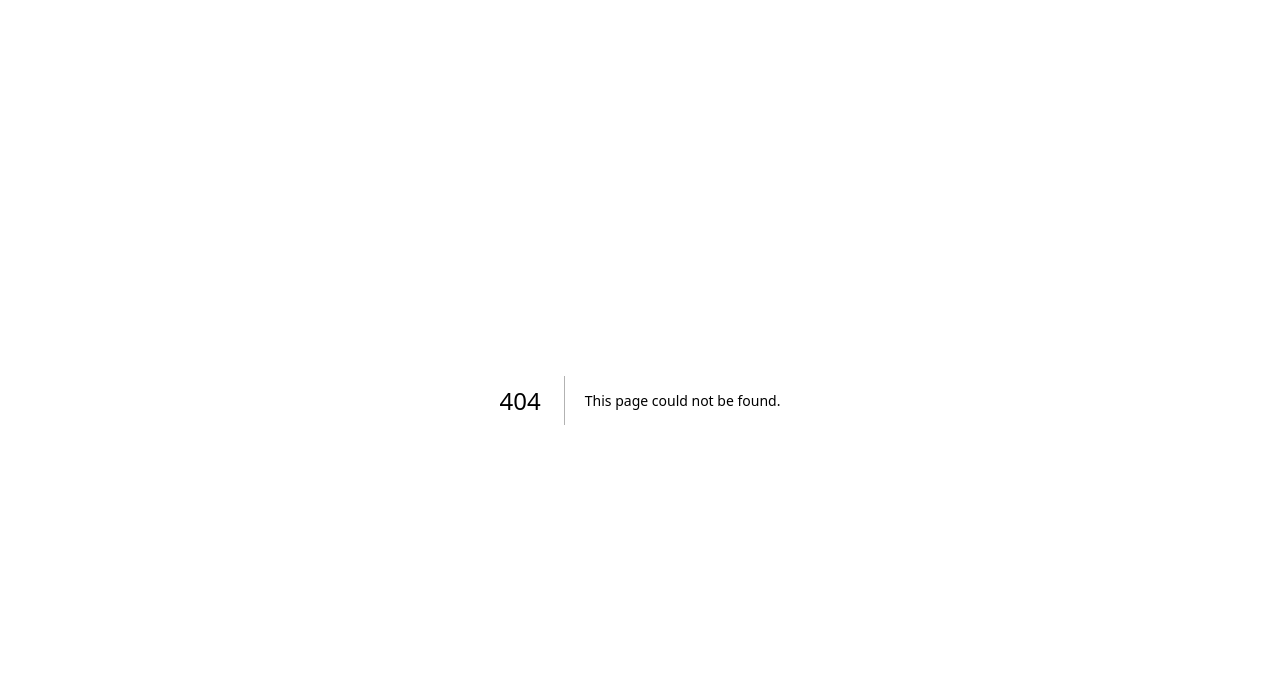
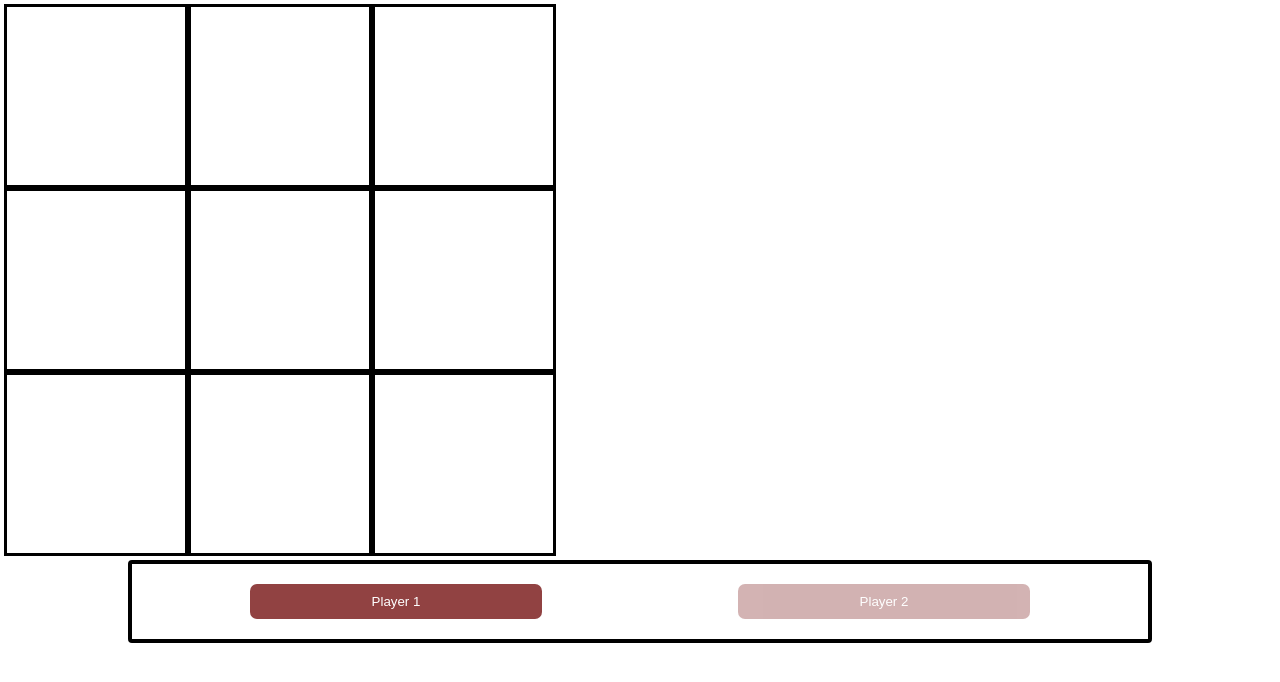
Before and after one commit to acebroke/Morpion, a Next.js app: page /MorpionGame in a window 1280 px wide. Before the commit this address had no page. Shown: the top 682 px of the page. Built offline with nearby package versions, Linux system fonts and the light colour scheme.

Commit message:
first step Morpion

```diff
--- a/next.config.js
+++ b/next.config.js
@@ -1,7 +1,7 @@
 /** @type {import('next').NextConfig} */
 const nextConfig = {
-  reactStrictMode: true,
+  reactStrictMode: false,
   swcMinify: true,
-}
+};
 
-module.exports = nextConfig
+module.exports = nextConfig;
--- a/package.json
+++ b/package.json
@@ -11,7 +11,8 @@
   "dependencies": {
     "next": "13.0.1",
     "react": "18.2.0",
-    "react-dom": "18.2.0"
+    "react-dom": "18.2.0",
+    "react-icons": "^4.6.0"
   },
   "devDependencies": {
     "eslint": "8.26.0",
--- /dev/null
+++ b/pages/Cellule.js
@@ -0,0 +1,35 @@
+import React from "react";
+import styles from "../styles/Cellule.module.css";
+import { ImCross } from "react-icons/im";
+import { MdOutlineCircle } from "react-icons/md";
+import { BiCrosshair } from "react-icons/bi";
+
+function Cellule({ value, play, id, hover, hoverPlay }) {
+  const jeton =
+    value == "circle" ? (
+      <MdOutlineCircle size={"80%"} color={"rgb(145, 66, 66)"} />
+    ) : value == "cross" ? (
+      <ImCross size={"70%"} color={"rgb(145, 66, 66)"} />
+    ) : (
+      ""
+    );
+
+  return (
+    <div
+      onMouseOver={() => {
+        hover(value, id, "hover");
+      }}
+      onMouseLeave={() => {
+        hover(value, id, "leave");
+      }}
+      onClick={() => play(value, id)}
+      className={`${styles.cellule} ${
+        !hoverPlay ? styles.hoverInActive : styles.hoverActive
+      }`}
+    >
+      {jeton}
+    </div>
+  );
+}
+
+export default Cellule;
--- /dev/null
+++ b/pages/MorpionGame.js
@@ -0,0 +1,112 @@
+import { useState, useEffect } from "react";
+import styles from "../styles/MorpionGame.module.css";
+import Cellule from "./Cellule";
+
+function MorpionGame() {
+  const [game, setGame] = useState(Array(9).fill(""));
+  const [isPlay, setisPlay] = useState(true);
+  const [winner, setwinner] = useState(null);
+  const [hoverPlay, sethoverPlay] = useState(null);
+  //   if win
+  if (winner) {
+    alert("The winner is :" + winner);
+    resetGame();
+  }
+
+  function resetGame() {
+    setwinner(null);
+    setisPlay(true);
+    setGame(Array(9).fill(""));
+  }
+
+  function play(value, id) {
+    // Check if can play
+    if (value) return;
+
+    // play
+    setGame(() => {
+      let tab = [...game];
+      tab[id] = isPlay ? "circle" : "cross";
+
+      return tab;
+    });
+
+    // Change the player
+    setisPlay(!isPlay);
+  }
+
+  useEffect(() => checkWinner(game), [isPlay]);
+
+  function checkWinner(tab) {
+    let solutions = [
+      [0, 1, 2],
+      [3, 4, 5],
+      [6, 7, 8],
+      [0, 3, 6],
+      [1, 4, 7],
+      [2, 5, 8],
+      [0, 4, 8],
+      [6, 4, 2],
+    ];
+
+    solutions.forEach((element, i) => {
+      let check = tab.filter((val, i) => {
+        return element.indexOf(i) !== -1;
+      });
+
+      if (
+        check.every((el) => el === "circle") ||
+        check.every((el) => el === "cross")
+      ) {
+        setwinner(check[0]);
+      }
+    });
+  }
+
+  function hover(value, id, event) {
+    // console.log("game[value] =>", game[id]);
+    if (event === "hover" && !game[id]) {
+      sethoverPlay(id);
+    } else {
+      sethoverPlay(null);
+    }
+  }
+
+  const compoCellules = game.map((e, i) => {
+    let resultHover = i === hoverPlay;
+    return (
+      <Cellule
+        key={i}
+        value={e}
+        id={i}
+        play={play}
+        hoverPlay={resultHover}
+        hover={hover}
+      />
+    );
+  });
+
+  return (
+    <div className={styles.container}>
+      <div className={styles.game}>{compoCellules}</div>
+      <div className={styles.buttons}>
+        <button
+          className={`${styles.button} ${
+            isPlay ? styles.active : styles.inactive
+          }`}
+        >
+          Player 1
+        </button>
+        <button
+          className={`${styles.button} ${
+            isPlay ? styles.inactive : styles.active
+          }`}
+        >
+          Player 2
+        </button>
+      </div>
+    </div>
+  );
+}
+
+export default MorpionGame;
--- a/pages/api/hello.js
+++ /dev/null
@@ -1,5 +0,0 @@
-// Next.js API route support: https://nextjs.org/docs/api-routes/introduction
-
-export default function handler(req, res) {
-  res.status(200).json({ name: 'John Doe' })
-}
--- /dev/null
+++ b/styles/Cellule.module.css
@@ -0,0 +1,13 @@
+.cellule {
+  border: 3px solid #000;
+  display: flex;
+  justify-content: center;
+  align-items: center;
+  cursor: pointer;
+}
+.cellule.hoverActive {
+  background-color: rgb(143, 81, 81);
+}
+.cellule.hoverInActive {
+  background-color: #ffff;
+}
--- a/styles/Home.module.css
+++ b/styles/Home.module.css
@@ -1,129 +1,54 @@
 .container {
-  padding: 0 2rem;
+  display: grid;
+  place-items: center;
+  height: 100vh;
+  width: 100%;
+  background-color: #0000;
 }
-
-.main {
-  min-height: 100vh;
-  padding: 4rem 0;
-  flex: 1;
+.boxCentral {
+  padding: 20px;
   display: flex;
   flex-direction: column;
-  justify-content: center;
   align-items: center;
 }
 
-.footer {
-  display: flex;
-  flex: 1;
-  padding: 2rem 0;
-  border-top: 1px solid #eaeaea;
-  justify-content: center;
-  align-items: center;
+.buttone {
+  width: 40%;
+  padding: 10px;
+  border-radius: 7px;
+  cursor: pointer;
+  color: #fff;
+  border: none;
+  background-color: rgb(145, 66, 66);
+}
+.input {
+  margin-top: 20px;
+  width: 100%;
+  padding: 15px;
+  height: 50px;
+  font-size: 2rem;
+  border-radius: 7px;
+  outline: rgb(145, 66, 66);
 }
 
-.footer a {
+.box {
   display: flex;
-  justify-content: center;
-  align-items: center;
-  flex-grow: 1;
+  justify-content: space-around;
+  width: 100%;
+  margin-top: 10px;
 }
 
-.title a {
-  color: #0070f3;
-  text-decoration: none;
+.button {
+  height: 100px;
+  width: 100px;
+  border-radius: 50%;
+  cursor: pointer;
 }
 
-.title a:hover,
-.title a:focus,
-.title a:active {
-  text-decoration: underline;
+.button.active {
+  background-color: rgb(145, 66, 66);
 }
 
-.title {
-  margin: 0;
-  line-height: 1.15;
-  font-size: 4rem;
+.button.inactive {
+  opacity: 0.5;
 }
-
-.title,
-.description {
-  text-align: center;
-}
-
-.description {
-  margin: 4rem 0;
-  line-height: 1.5;
-  font-size: 1.5rem;
-}
-
-.code {
-  background: #fafafa;
-  border-radius: 5px;
-  padding: 0.75rem;
-  font-size: 1.1rem;
-  font-family: Menlo, Monaco, Lucida Console, Liberation Mono, DejaVu Sans Mono,
-    Bitstream Vera Sans Mono, Courier New, monospace;
-}
-
-.grid {
-  display: flex;
-  align-items: center;
-  justify-content: center;
-  flex-wrap: wrap;
-  max-width: 800px;
-}
-
-.card {
-  margin: 1rem;
-  padding: 1.5rem;
-  text-align: left;
-  color: inherit;
-  text-decoration: none;
-  border: 1px solid #eaeaea;
-  border-radius: 10px;
-  transition: color 0.15s ease, border-color 0.15s ease;
-  max-width: 300px;
-}
-
-.card:hover,
-.card:focus,
-.card:active {
-  color: #0070f3;
-  border-color: #0070f3;
-}
-
-.card h2 {
-  margin: 0 0 1rem 0;
-  font-size: 1.5rem;
-}
-
-.card p {
-  margin: 0;
-  font-size: 1.25rem;
-  line-height: 1.5;
-}
-
-.logo {
-  height: 1em;
-  margin-left: 0.5rem;
-}
-
-@media (max-width: 600px) {
-  .grid {
-    width: 100%;
-    flex-direction: column;
-  }
-}
-
-@media (prefers-color-scheme: dark) {
-  .card,
-  .footer {
-    border-color: #222;
-  }
-  .code {
-    background: #111;
-  }
-  .logo img {
-    filter: invert(1);
-  }
-}
--- /dev/null
+++ b/styles/MorpionGame.module.css
@@ -0,0 +1,34 @@
+.game {
+  display: grid;
+  grid-template-columns: repeat(3, 1fr);
+  grid-template-rows: repeat(3, 1fr);
+  border: 4px solid #fff;
+  width: 70vh;
+  height: 70vh;
+  border-radius: 7px;
+}
+.buttons {
+  display: flex;
+  justify-content: space-around;
+  padding: 20px;
+  width: 80%;
+  border: 4px solid #000;
+  border-radius: 4px;
+  margin: auto;
+}
+
+.button {
+  width: 30%;
+  padding: 10px;
+  border-radius: 7px;
+  cursor: pointer;
+  color: #fff;
+  border: none;
+}
+.button.active {
+  background-color: rgb(145, 66, 66);
+}
+.button.inactive {
+  background-color: rgb(145, 66, 66);
+  opacity: 0.4;
+}
```
Also changed, not shown: pages/HomePage.js (added, +81 -0 lines), pages/index.js (+10 -64 lines), .eslintrc.json, functions.js (added), 1 other file (tests, documents, lock files or other folders).
